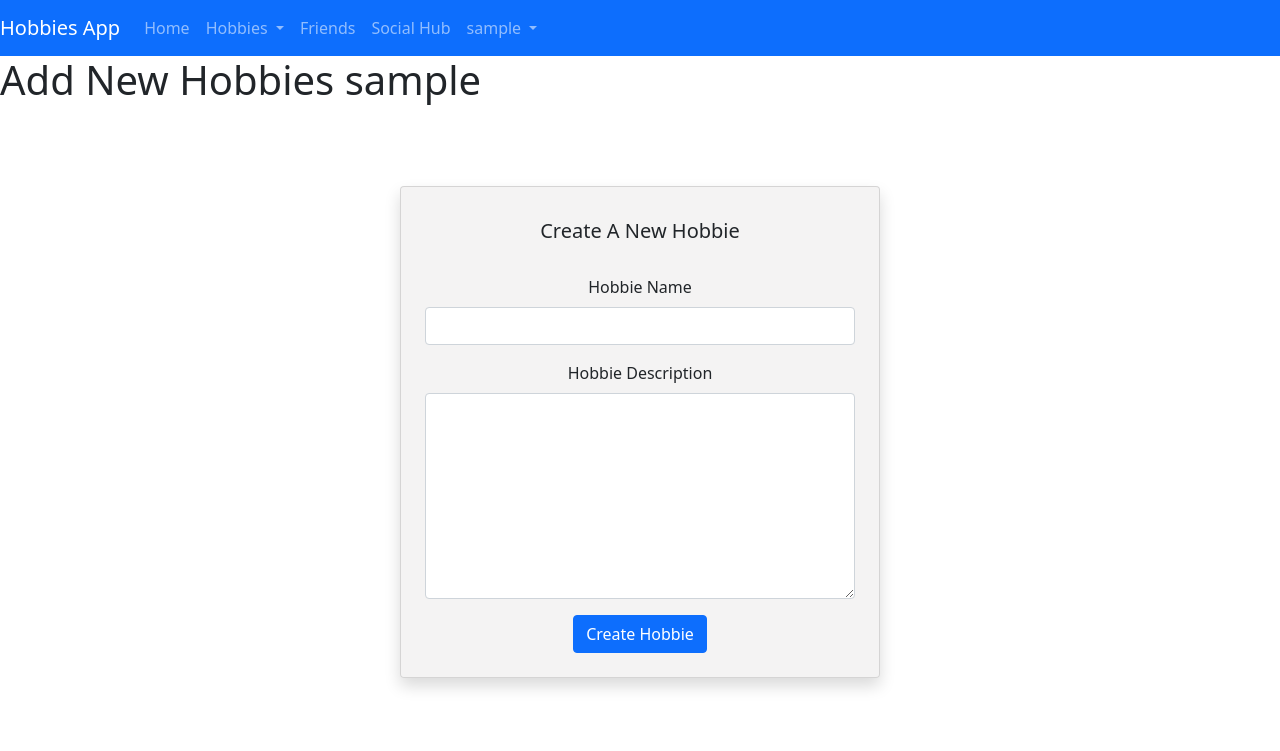
After one commit to AzimIslam/HobbiesApp, a Django app: page /createHobbies/ in a window 1280 px wide. The commit adds this page. Shown: the top 751 px of the page. Run offline with Django 3.2, Linux system fonts and the light colour scheme; the visitor is signed in with stand-in values (Sample User, id 1); some libraries are stand-ins or nearby versions.

Commit message:
added create hobby page

```diff
--- a/mainapp/admin.py
+++ b/mainapp/admin.py
@@ -7,5 +7,9 @@ from .models import User, Hobby, City
 class UserAdmin(admin.ModelAdmin):
     list_display = ["username", "email", "first_name", "last_name", "date_of_birth"]
 
-admin.site.register(Hobby)
+@admin.register(Hobby)
+class HobbyAdmin(admin.ModelAdmin):
+    list_display = ["name", "description"]
+
+
 admin.site.register(City)
--- a/mainapp/templates/mainapp/profile/base.html
+++ b/mainapp/templates/mainapp/profile/base.html
@@ -10,6 +10,14 @@
         <link href="https://cdn.jsdelivr.net/npm/bootstrap@5.1.3/dist/css/bootstrap.min.css" rel="stylesheet" integrity="sha384-1BmE4kWBq78iYhFldvKuhfTAU6auU8tT94WrHftjDbrCEXSU1oBoqyl2QvZ6jIW3" crossorigin="anonymous">
 
         <title>{{ title }}</title>
+
+        <style>
+          .full-screen {
+            width: 100vw;
+            height: 80vh;
+          }
+        </style>
+
     </head>
     <body>
         <nav class="navbar navbar-expand-lg navbar-dark bg-primary">
@@ -25,7 +33,7 @@
                     </a>
                     <div class="dropdown-menu" aria-labelledby="navbarDropdownMenuLink">
                       <a class="dropdown-item" href="#">Search for a hobby</a>
-                      <a class="dropdown-item" href="#">Create a new hobby</a>
+                      <a class="dropdown-item" href="{% url 'createHobbies' %}">Create a New Hobby</a>
                     </div>
                   </li>
                   <li class="nav-item">
--- /dev/null
+++ b/mainapp/templates/mainapp/profile/createhobbies.html
@@ -0,0 +1,58 @@
+{% extends 'mainapp/profile/base.html' %}
+
+{% block content %}
+
+  <div id=app>
+    <h1>Add New Hobbies {{ user }}</h1>
+    <div class="full-screen d-flex align-items-center justify-content-center align-content-center text-center flex-column">
+      <div class="container">
+          <div class="card shadow mx-auto text-left m-3 p-4" style="width: 30rem; background-color: rgba(242, 240, 240, 0.8)">
+              <h5 class="card-title pt-2 pb-4">Create A New Hobbie</h5>
+              <form method="post">
+                  {% csrf_token %}
+                  <div class="mb-3">
+                      <label for="hobbieName" class="form-label">Hobbie Name</label>
+                      <input type="text" name="hobbieName" class="form-control" id="hobbieName" required>
+                  </div>
+                  <div class="mb-3">
+                      <label for="hobbieDescription" class="form-label">Hobbie Description</label>
+                      <textarea class="form-control" id="hobbieDescription" name="hobbieDescription" rows="8" cols="50" required></textarea>
+                  </div>
+                  <button type="button" @click="createHobbie()" class="btn btn-primary">Create Hobbie</button>
+              </form>
+          </div>
+        </div>
+    </div>
+
+  </div>
+
+{% endblock %}
+
+{% block scripts %}
+  <script>
+    let myApp = Vue.createApp({
+        delimiters: ["[[", "]]"],
+        methods: {
+        async createHobbie() {
+          let data = {
+            "hobbieName": document.getElementById("hobbieName").value,
+            "hobbieDescription": document.getElementById("hobbieDescription").value,
+          }
+          let response = await fetch("{% url 'hobbie api' %}", {
+                method: "POST",
+                headers: {
+                    "X-CSRFToken": document.querySelector("[name=csrfmiddlewaretoken").value,
+                },
+                body: JSON.stringify(data)
+              });
+          if (response.ok) {
+            alert("Created Hobbie");
+          } else {
+            alert("Error: Hobbie Not Added")
+          }
+        },
+        }
+      })
+    myApp.mount('#app')
+  </script>
+{% endblock %}
--- a/mainapp/urls.py
+++ b/mainapp/urls.py
@@ -23,5 +23,8 @@ urlpatterns = [
     path('', views.login_view, name="login"),
     path('register/', views.register_view, name="register"),
     path('home/', views.home_view, name="home"),
-    path('logout/', views.logout, name="logout")
+    path('logout/', views.logout, name="logout"),
+    path('createHobbies/', views.create_hobbies_view, name="createHobbies"),
+
+    path('api/createHobby/', api.hobbie_api, name="hobbie api")
 ]
--- a/mainapp/views.py
+++ b/mainapp/views.py
@@ -53,6 +53,11 @@ def register_view(request):
                 'title': 'Create an account'
             })
 
+
+@login_required
+def create_hobbies_view(request):
+    return render(request, 'mainapp/profile/createhobbies.html')
+
 @login_required
 def home_view(request):
     return render(request, 'mainapp/profile/homepage.html')
```
Also changed, not shown: mainapp/api.py (+20 -2 lines), mainapp/migrations/0005_auto_20211205_1740.py (added).
